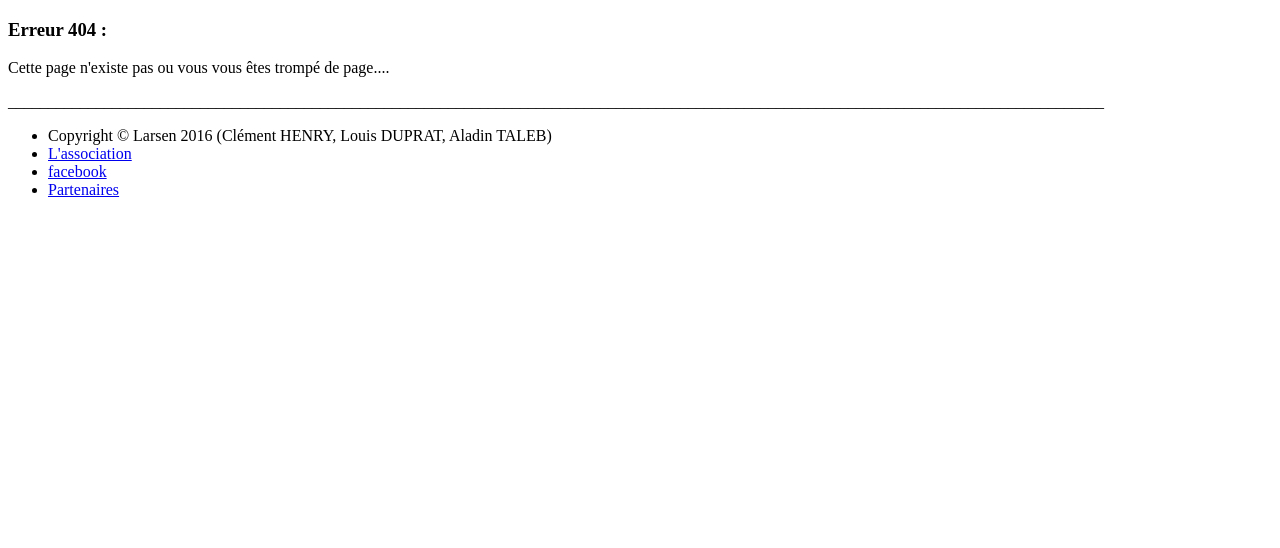
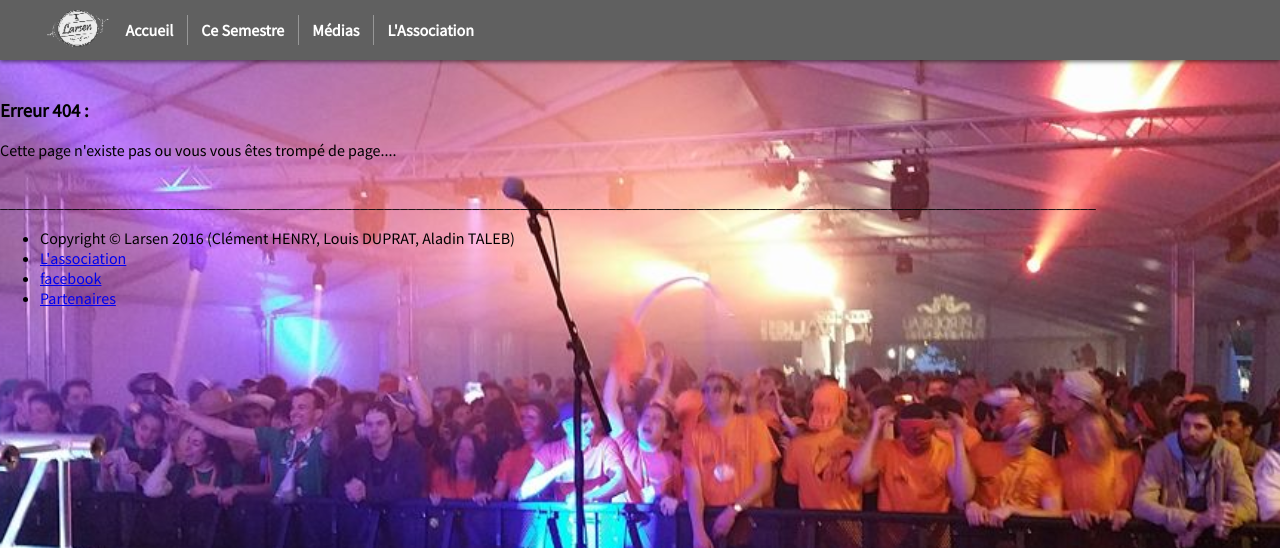
Before and after one commit to AlbertLetoc/LarsenUTC, a PHP site: page /index.php?section=background in a window 1280 px wide. Shown: the top 548 px of the page. Before the commit the page ends 197 px from the top, so only its background shows below. Run offline with PHP 8.4, Linux system fonts and the light colour scheme; some libraries are stand-ins or nearby versions.

Commit message:
Nav, background et grille

```diff
--- a/index.php
+++ b/index.php
@@ -17,10 +17,20 @@ $db = SPDO::getSPDO();
         <title>Larsen UTC - Accueil</title>
 	    <link href="style/css/app.css" rel="stylesheet" />
 		<script src="http://maps.googleapis.com/maps/api/js?key=AIzaSyBMFzyntK3S-mDScGkBQ-xvZ3UYDHPuh4M"></script>
+		<link href="https://fonts.googleapis.com/css?family=Source+Sans+Pro" rel="stylesheet">
     </head>
     <body>
-        <nav id="primary_nav_wrap">
+        <nav class="nav">
+			<ul>
+				<img src="style/img/logo.png" height=100% class="logo"/>
+				<li><a href="#">Accueil</a></li>
+				<li><a href="#">Ce Semestre</a></li>
+				<li><a href="#">Médias</a></li>
+				<li><a href="#">L'Association</a></li>
+			</ul>
         </nav>
+		<section class="row">
+			<article class="col-lg-9">
 		<?php
 			if (!isset($_GET['section'])){
 				include('./controllers/C_blog.php');
@@ -35,6 +45,10 @@ $db = SPDO::getSPDO();
 				}
 			}
 		?>
+			</article>
+			<aside class="col-lg-3">
+			</aside>
+		</section>
 		<footer>
 			<p>
 			_________________________________________________________________________________________________________________________________________
--- a/style/css/app.css
+++ b/style/css/app.css
@@ -0,0 +1,542 @@
+body {
+    margin: 0;
+    padding: 0;
+    font-family: 'Source Sans Pro';
+    padding-top: 80px;
+    background: url(../img/background.jpg);
+    background-size: cover;
+    background-attachment: fixed;
+}
+
+body:before {
+    content: "";
+    position: absolute;
+    top: 0;
+    left: 0;
+    height: 100%; width: 20%;
+
+
+    z-index: -1; /* Keep the background behind the content */
+
+    /* don't forget to use the prefixes you need */
+    -webkit-transform: scale(5);
+    -webkit-transform-origin: top left;
+}
+
+.row {
+    display: flex;
+    flex-wrap: wrap;
+}
+
+.col-xs-1,
+.col-xs-2,
+.col-xs-3,
+.col-xs-4,
+.col-xs-5,
+.col-xs-6,
+.col-xs-7,
+.col-xs-8,
+.col-xs-9,
+.col-xs-10,
+.col-xs-11,
+.col-xs-12,
+.col-xs-offset-0,
+.col-xs-offset-1,
+.col-xs-offset-2,
+.col-xs-offset-3,
+.col-xs-offset-4,
+.col-xs-offset-5,
+.col-xs-offset-6,
+.col-xs-offset-7,
+.col-xs-offset-8,
+.col-xs-offset-9,
+.col-xs-offset-10,
+.col-xs-offset-11,
+.col-xs-offset-12 {
+    box-sizing: border-box;
+    flex: 0 0 auto;
+    padding-right: 1rem;
+    padding-left: 1rem;
+}
+.col-xs-1 {
+    flex-basis: 8.33%;
+    max-width: 8.33%;
+}
+.col-xs-2 {
+    flex-basis: 16.67%;
+    max-width: 16.67%;
+}
+.col-xs-3 {
+    flex-basis: 25%;
+    max-width: 25%;
+}
+.col-xs-4 {
+    flex-basis: 33.33%;
+    max-width: 33.33%;
+}
+.col-xs-5 {
+    flex-basis: 41.67%;
+    max-width: 41.67%;
+}
+.col-xs-6 {
+    flex-basis: 50%;
+    max-width: 50%;
+}
+.col-xs-7 {
+    flex-basis: 58.33%;
+    max-width: 58.33%;
+}
+.col-xs-8 {
+    flex-basis: 66.67%;
+    max-width: 66.67%;
+}
+.col-xs-9 {
+    flex-basis: 75%;
+    max-width: 75%;
+}
+.col-xs-10 {
+    flex-basis: 83.33%;
+    max-width: 83.33%;
+}
+.col-xs-11 {
+    flex-basis: 91.67%;
+    max-width: 91.67%;
+}
+.col-xs-12 {
+    flex-basis: 100%;
+    max-width: 100%;
+}
+.col-offset-xs-1 {
+    margin-left: 8.33%;
+}
+.col-offset-xs-2 {
+    margin-left: 16.67%;
+}
+.col-offset-xs-3 {
+    margin-left: 25%;
+}
+.col-offset-xs-4 {
+    margin-left: 33.33%;
+}
+.col-offset-xs-5 {
+    margin-left: 41.67%;
+}
+.col-offset-xs-6 {
+    margin-left: 50%;
+}
+.col-offset-xs-7 {
+    margin-left: 58.33%;
+}
+.col-offset-xs-8 {
+    margin-left: 66.67%;
+}
+.col-offset-xs-9 {
+    margin-left: 75%;
+}
+.col-offset-xs-10 {
+    margin-left: 83.33%;
+}
+.col-offset-xs-11 {
+    margin-left: 91.67%;
+}
+.col-offset-xs-12 {
+    margin-left: 100%;
+}
+
+@media(only screen and (max-width: 768px)) {
+    .col-sm-1,
+    .col-sm-2,
+    .col-sm-3,
+    .col-sm-4,
+    .col-sm-5,
+    .col-sm-6,
+    .col-sm-7,
+    .col-sm-8,
+    .col-sm-9,
+    .col-sm-10,
+    .col-sm-11,
+    .col-sm-12,
+    .col-sm-offset-0,
+    .col-sm-offset-1,
+    .col-sm-offset-2,
+    .col-sm-offset-3,
+    .col-sm-offset-4,
+    .col-sm-offset-5,
+    .col-sm-offset-6,
+    .col-sm-offset-7,
+    .col-sm-offset-8,
+    .col-sm-offset-9,
+    .col-sm-offset-10,
+    .col-sm-offset-11,
+    .col-sm-offset-12 {
+        box-sizing: border-box;
+        flex: 0 0 auto;
+        padding-right: 1rem;
+        padding-left: 1rem;
+    }
+    .col-sm-1 {
+        flex-basis: 8.33%;
+        max-width: 8.33%;
+    }
+    .col-sm-2 {
+        flex-basis: 16.67%;
+        max-width: 16.67%;
+    }
+    .col-sm-3 {
+        flex-basis: 25%;
+        max-width: 25%;
+    }
+    .col-sm-4 {
+        flex-basis: 33.33%;
+        max-width: 33.33%;
+    }
+    .col-sm-5 {
+        flex-basis: 41.67%;
+        max-width: 41.67%;
+    }
+    .col-sm-6 {
+        flex-basis: 50%;
+        max-width: 50%;
+    }
+    .col-sm-7 {
+        flex-basis: 58.33%;
+        max-width: 58.33%;
+    }
+    .col-sm-8 {
+        flex-basis: 66.67%;
+        max-width: 66.67%;
+    }
+    .col-sm-9 {
+        flex-basis: 75%;
+        max-width: 75%;
+    }
+    .col-sm-10 {
+        flex-basis: 83.33%;
+        max-width: 83.33%;
+    }
+    .col-sm-11 {
+        flex-basis: 91.67%;
+        max-width: 91.67%;
+    }
+    .col-sm-12 {
+        flex-basis: 100%;
+        max-width: 100%;
+    }
+    .col-offset-sm-1 {
+        margin-left: 8.33%;
+    }
+    .col-offset-sm-2 {
+        margin-left: 16.67%;
+    }
+    .col-offset-sm-3 {
+        margin-left: 25%;
+    }
+    .col-offset-sm-4 {
+        margin-left: 33.33%;
+    }
+    .col-offset-sm-5 {
+        margin-left: 41.67%;
+    }
+    .col-offset-sm-6 {
+        margin-left: 50%;
+    }
+    .col-offset-sm-7 {
+        margin-left: 58.33%;
+    }
+    .col-offset-sm-8 {
+        margin-left: 66.67%;
+    }
+    .col-offset-sm-9 {
+        margin-left: 75%;
+    }
+    .col-offset-sm-10 {
+        margin-left: 83.33%;
+    }
+    .col-offset-sm-11 {
+        margin-left: 91.67%;
+    }
+    .col-offset-sm-12 {
+        margin-left: 100%;
+    }
+}
+
+@media(only screen and (max-width: 1024px)) {
+    .col-md-1,
+    .col-md-2,
+    .col-md-3,
+    .col-md-4,
+    .col-md-5,
+    .col-md-6,
+    .col-md-7,
+    .col-md-8,
+    .col-md-9,
+    .col-md-10,
+    .col-md-11,
+    .col-md-12,
+    .col-md-offset-0,
+    .col-md-offset-1,
+    .col-md-offset-2,
+    .col-md-offset-3,
+    .col-md-offset-4,
+    .col-md-offset-5,
+    .col-md-offset-6,
+    .col-md-offset-7,
+    .col-md-offset-8,
+    .col-md-offset-9,
+    .col-md-offset-10,
+    .col-md-offset-11,
+    .col-md-offset-12 {
+        box-sizing: border-box;
+        flex: 0 0 auto;
+        padding-right: 1rem;
+        padding-left: 1rem;
+    }
+    .col-md-1 {
+        flex-basis: 8.33%;
+        max-width: 8.33%;
+    }
+    .col-md-2 {
+        flex-basis: 16.67%;
+        max-width: 16.67%;
+    }
+    .col-md-3 {
+        flex-basis: 25%;
+        max-width: 25%;
+    }
+    .col-md-4 {
+        flex-basis: 33.33%;
+        max-width: 33.33%;
+    }
+    .col-md-5 {
+        flex-basis: 41.67%;
+        max-width: 41.67%;
+    }
+    .col-md-6 {
+        flex-basis: 50%;
+        max-width: 50%;
+    }
+    .col-md-7 {
+        flex-basis: 58.33%;
+        max-width: 58.33%;
+    }
+    .col-md-8 {
+        flex-basis: 66.67%;
+        max-width: 66.67%;
+    }
+    .col-md-9 {
+        flex-basis: 75%;
+        max-width: 75%;
+    }
+    .col-md-10 {
+        flex-basis: 83.33%;
+        max-width: 83.33%;
+    }
+    .col-md-11 {
+        flex-basis: 91.67%;
+        max-width: 91.67%;
+    }
+    .col-md-12 {
+        flex-basis: 100%;
+        max-width: 100%;
+    }
+    .col-offset-md-1 {
+        margin-left: 8.33%;
+    }
+    .col-offset-md-2 {
+        margin-left: 16.67%;
+    }
+    .col-offset-md-3 {
+        margin-left: 25%;
+    }
+    .col-offset-md-4 {
+        margin-left: 33.33%;
+    }
+    .col-offset-md-5 {
+        margin-left: 41.67%;
+    }
+    .col-offset-md-6 {
+        margin-left: 50%;
+    }
+    .col-offset-md-7 {
+        margin-left: 58.33%;
+    }
+    .col-offset-md-8 {
+        margin-left: 66.67%;
+    }
+    .col-offset-md-9 {
+        margin-left: 75%;
+    }
+    .col-offset-md-10 {
+        margin-left: 83.33%;
+    }
+    .col-offset-md-11 {
+        margin-left: 91.67%;
+    }
+    .col-offset-md-12 {
+        margin-left: 100%;
+    }
+}
+
+@media(only screen and (max-width: 1200px)) {
+    .col-lg-1,
+    .col-lg-2,
+    .col-lg-3,
+    .col-lg-4,
+    .col-lg-5,
+    .col-lg-6,
+    .col-lg-7,
+    .col-lg-8,
+    .col-lg-9,
+    .col-lg-10,
+    .col-lg-11,
+    .col-lg-12,
+    .col-lg-offset-0,
+    .col-lg-offset-1,
+    .col-lg-offset-2,
+    .col-lg-offset-3,
+    .col-lg-offset-4,
+    .col-lg-offset-5,
+    .col-lg-offset-6,
+    .col-lg-offset-7,
+    .col-lg-offset-8,
+    .col-lg-offset-9,
+    .col-lg-offset-10,
+    .col-lg-offset-11,
+    .col-lg-offset-12 {
+        box-sizing: border-box;
+        flex: 0 0 auto;
+        padding-right: 1rem;
+        padding-left: 1rem;
+    }
+    .col-lg-1 {
+        flex-basis: 8.33%;
+        max-width: 8.33%;
+    }
+    .col-lg-2 {
+        flex-basis: 16.67%;
+        max-width: 16.67%;
+    }
+    .col-lg-3 {
+        flex-basis: 25%;
+        max-width: 25%;
+    }
+    .col-lg-4 {
+        flex-basis: 33.33%;
+        max-width: 33.33%;
+    }
+    .col-lg-5 {
+        flex-basis: 41.67%;
+        max-width: 41.67%;
+    }
+    .col-lg-6 {
+        flex-basis: 50%;
+        max-width: 50%;
+    }
+    .col-lg-7 {
+        flex-basis: 58.33%;
+        max-width: 58.33%;
+    }
+    .col-lg-8 {
+        flex-basis: 66.67%;
+        max-width: 66.67%;
+    }
+    .col-lg-9 {
+        flex-basis: 75%;
+        max-width: 75%;
+    }
+    .col-lg-10 {
+        flex-basis: 83.33%;
+        max-width: 83.33%;
+    }
+    .col-lg-11 {
+        flex-basis: 91.67%;
+        max-width: 91.67%;
+    }
+    .col-lg-12 {
+        flex-basis: 100%;
+        max-width: 100%;
+    }
+
+    .col-offset-lg-1 {
+        margin-left: 8.33%;
+    }
+    .col-offset-lg-2 {
+        margin-left: 16.67%;
+    }
+    .col-offset-lg-3 {
+        margin-left: 25%;
+    }
+    .col-offset-lg-4 {
+        margin-left: 33.33%;
+    }
+    .col-offset-lg-5 {
+        margin-left: 41.67%;
+    }
+    .col-offset-lg-6 {
+        margin-left: 50%;
+    }
+    .col-offset-lg-7 {
+        margin-left: 58.33%;
+    }
+    .col-offset-lg-8 {
+        margin-left: 66.67%;
+    }
+    .col-offset-lg-9 {
+        margin-left: 75%;
+    }
+    .col-offset-lg-10 {
+        margin-left: 83.33%;
+    }
+    .col-offset-lg-11 {
+        margin-left: 91.67%;
+    }
+    .col-offset-lg-12 {
+        margin-left: 100%;
+    }
+}
+
+.nav {
+    position: fixed;
+    height: 60px;
+    width: 100%;
+    top: 0;
+    box-shadow: 0 2px 4px rgba(0,0,0,0.5);
+    background-color:#616161;
+}
+
+.nav > ul {
+    display: flex;
+    justify-content: flex-start;
+    align-items: center;
+    margin: 0;
+    height: 44px;
+    padding: 8px;
+    background-color: rgba(97, 97, 97, 0.52);
+    padding-left: 45px;
+}
+
+.nav > ul > li {
+    display: block;
+    height: 44px;
+    text-align: center;
+    line-height: 44px;
+    padding: 0 14px;
+    font-weight: 700;
+}
+
+.nav > ul > li:not(img):not(:last-child)::after {
+    content: '';
+    display: inline-block;
+    width: 1px;
+    height: 30px;
+    background: #979797;
+    /*border: solid 1px #979797;*/
+    margin-left: 14px;
+    margin-top: 7px;
+    position: absolute;
+}
+
+.nav > ul > li > a {
+    text-decoration: none;
+    color: white;
+}
```
Also changed, not shown: views/blog.php (+6 -4 lines), style/img/background.jpg (added), style/img/logo.png. Lines whose indentation alone changed are shown as unchanged.
